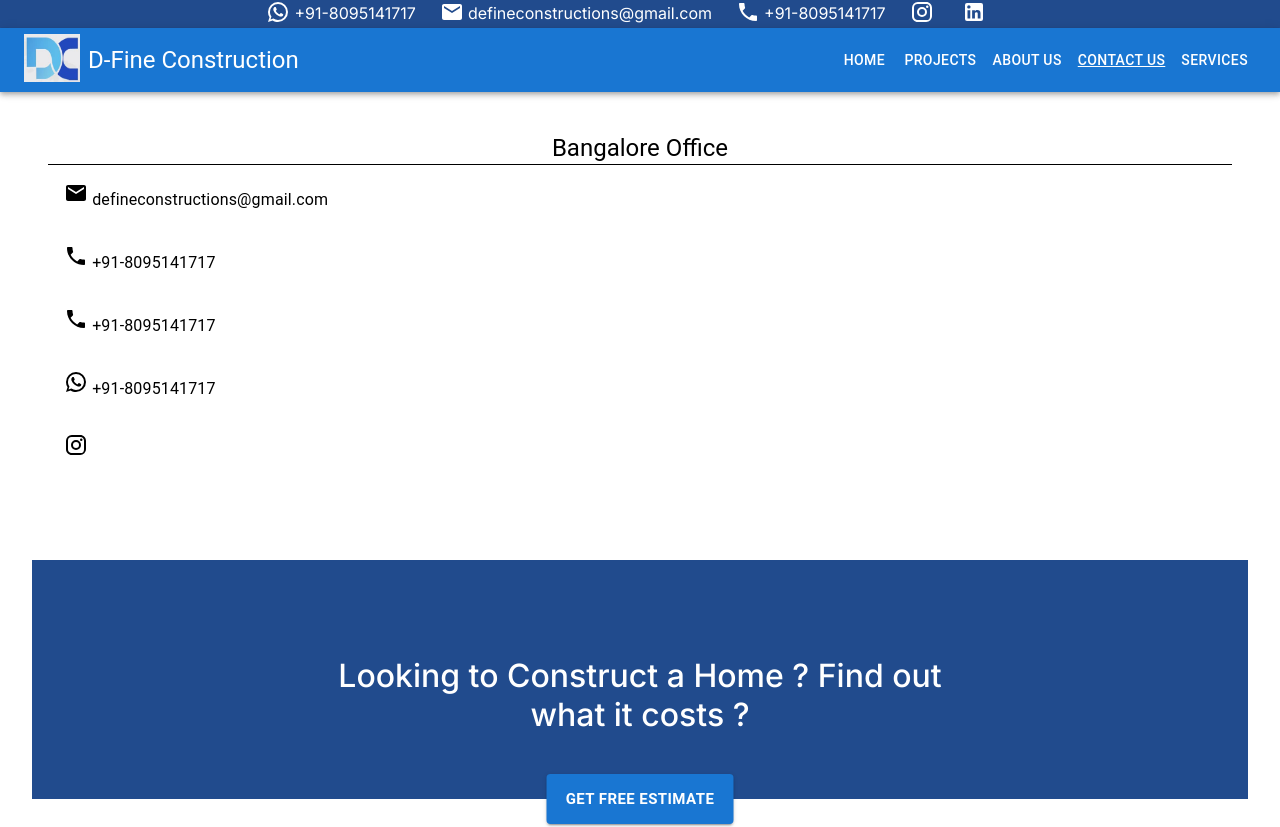
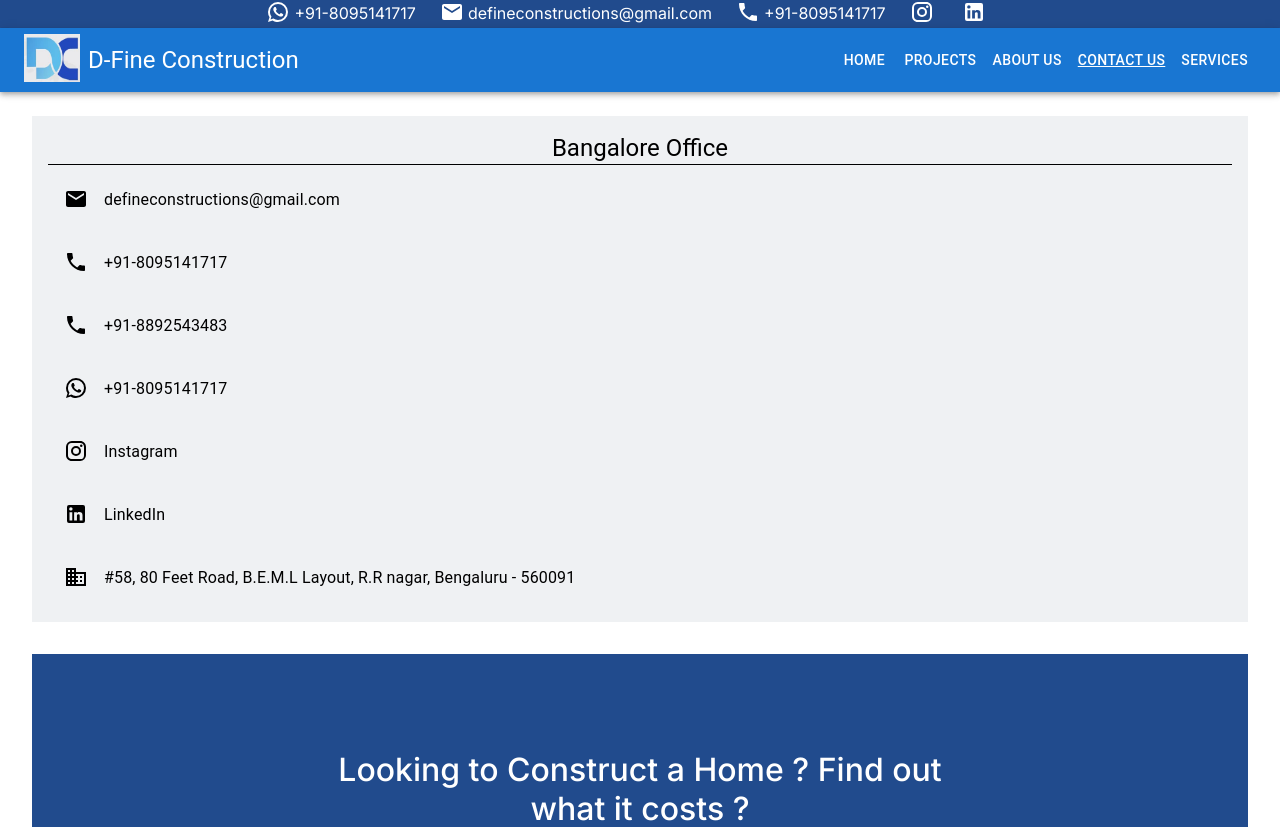
Before and after one commit to manojd929/dfineconstruction, a Next.js app: page /contact in a window 1280 px wide. Shown: the top 827 px of the page. Built offline with nearby package versions, Linux system fonts and the light colour scheme.

Commit message:
fix contact card

```diff
--- a/src/app/contact/page.module.css
+++ b/src/app/contact/page.module.css
@@ -4,8 +4,9 @@
 
   .contactInfo {
     padding: 1rem;
+    min-height: 40vh;
     margin-bottom: 2rem;
-    background-color: var(--grey-color);
+    background-color: var(--anti-flash-white);
 
     .infoHeader {
       text-align: center;
@@ -14,14 +15,6 @@
 
     .infoText {
       padding: 1rem;
-
-      .icon {
-        position: relative;
-        top: 1rem;
-        margin-right: 1rem;
-      }
     }
-
-    min-height: 45vh;
   }
 }
--- a/src/app/contact/page.tsx
+++ b/src/app/contact/page.tsx
@@ -6,27 +6,93 @@
 
 const Contact = () => {
   const { socialMap } = config
+  const { email, whatsapp, phone1, phone2, instagram, linkedin, business } = socialMap
+  const style = {
+    position: 'relative',
+    top: '0.4rem',
+    marginRight: '1rem'
+  }
+
   return (
     <div className={styles.contactContainer}>
       <div className={styles.contactInfo}>
         <Typography variant="h5" className={styles.infoHeader}>Bangalore Office</Typography>
         <Typography className={styles.infoText}>
-          {getSocialIcon(socialMap.email.type, 'icon')} {socialMap.email.displayText}
+          {getSocialIcon(email.type, style)}
+          <Link
+            color='inherit'
+            underline='none'
+            href={email.value}
+            target='__blank'
+          >
+            {email.displayText}
+          </Link>
         </Typography>
         <Typography className={styles.infoText}>
-          {getSocialIcon(socialMap.phone1.type, 'icon')} {socialMap.phone1.displayText}
+          {getSocialIcon(phone1.type, style)}
+          <Link
+            color='inherit'
+            underline='none'
+            href={phone1.value}
+            target='__blank'
+          >
+            {phone1.displayText}
+          </Link>
         </Typography>
         <Typography className={styles.infoText}>
-          {getSocialIcon(socialMap.phone2.type, 'icon')} {socialMap.phone2.displayText}
+          {getSocialIcon(phone2.type, style)}
+          <Link
+            color='inherit'
+            underline='none'
+            href={phone2.value}
+            target='__blank'
+          >
+            {phone2.displayText}
+          </Link>
         </Typography>
         <Typography className={styles.infoText}>
-          {getSocialIcon(socialMap.whatsapp.type, 'icon')} {socialMap.whatsapp.displayText}
+          {getSocialIcon(whatsapp.type, style)}
+          <Link
+            color='inherit'
+            underline='none'
+            href={whatsapp.value}
+            target='__blank'
+          >
+            {whatsapp.displayText}
+          </Link>
         </Typography>
         <Typography className={styles.infoText}>
-          {getSocialIcon(socialMap.instagram.type, 'icon')} {socialMap.instagram.displayText}
+          {getSocialIcon(instagram.type, style)}
+          <Link
+            color='inherit'
+            underline='none'
+            href={instagram.value}
+            target='__blank'
+          >
+            {instagram.displayText}
+          </Link>
         </Typography>
         <Typography className={styles.infoText}>
-          {getSocialIcon(socialMap.linkedin.type, 'icon')} {socialMap.linkedin.displayText}
+          {getSocialIcon(linkedin.type, style)}
+          <Link
+            color='inherit'
+            underline='none'
+            href={linkedin.value}
+            target='__blank'
+          >
+            {linkedin.displayText}
+          </Link>
+        </Typography>
+        <Typography className={styles.infoText}>
+          {getSocialIcon(business.type, style)}
+          <Link
+            color='inherit'
+            underline='none'
+            href={business.value}
+            target='__blank'
+          >
+            {business.displayText}
+          </Link>
         </Typography>
       </div>
       <div>
--- a/src/app/globals.css
+++ b/src/app/globals.css
@@ -3,7 +3,8 @@
   --secondary-color: #214B8D;
   --white-color: #fff;
   --light-grey-color: #fbfbfb;
-  --grey-color: #fbfbfg;
+  --mint-cream: #FFFBFC;
+  --anti-flash-white: #eff1f3;
   font-size: 16px;
   --mobile-breakpoint: 425px;
   --tablet-breakpoint: 768px;
--- a/src/config/config.json
+++ b/src/config/config.json
@@ -54,18 +54,23 @@
     },
     "phone2": {
       "type": "phone",
-      "value": "tel:+918095141717",
-      "displayText": "+91-8095141717"
+      "value": "tel:+918892543483",
+      "displayText": "+91-8892543483"
     },
     "instagram": {
       "type": "instagram",
       "value": "https://www.instagram.com/defineconstructions/",
-      "displayText": ""
+      "displayText": "Instagram"
     },
     "linkedin": {
       "type": "linkedin",
       "value": "https://www.linkedin.com/in/vivek-m-551748195/",
-      "displayText": ""
+      "displayText": "LinkedIn"
+    },
+    "business": {
+      "type": "business",
+      "value": "https://maps.google.com",
+      "displayText": "#58, 80 Feet Road, B.E.M.L Layout, R.R nagar, Bengaluru - 560091"
     }
   },
   "services": [
--- a/src/utils/getSocialIcon.tsx
+++ b/src/utils/getSocialIcon.tsx
@@ -3,19 +3,23 @@
 import PhoneIcon from '@mui/icons-material/Phone';
 import WhatsAppIcon from '@mui/icons-material/WhatsApp';
 import EmailIcon from '@mui/icons-material/Email';
+import LinkedInIcon from '@mui/icons-material/LinkedIn';
+import BusinessIcon from '@mui/icons-material/Business';
 
-const getSocialIcon = (type: string, id?: string): ReactNode => {
+const getSocialIcon = (type: string, style: any): ReactNode => {
   switch (type) {
     case 'whatsapp':
-      return <WhatsAppIcon className={id} />
+      return <WhatsAppIcon style={style} />
     case 'instagram':
-      return <InstagramIcon className={id} />
+      return <InstagramIcon style={style} />
     case 'phone':
-      return <PhoneIcon className={id} />
+      return <PhoneIcon style={style} />
     case 'email':
-      return <EmailIcon className={id} />
+      return <EmailIcon style={style} />
     case 'linkedin':
-      return <></>
+      return <LinkedInIcon style={style} />
+    case 'business':
+      return <BusinessIcon style={style} />
     default:
       return <></>
   }
```
